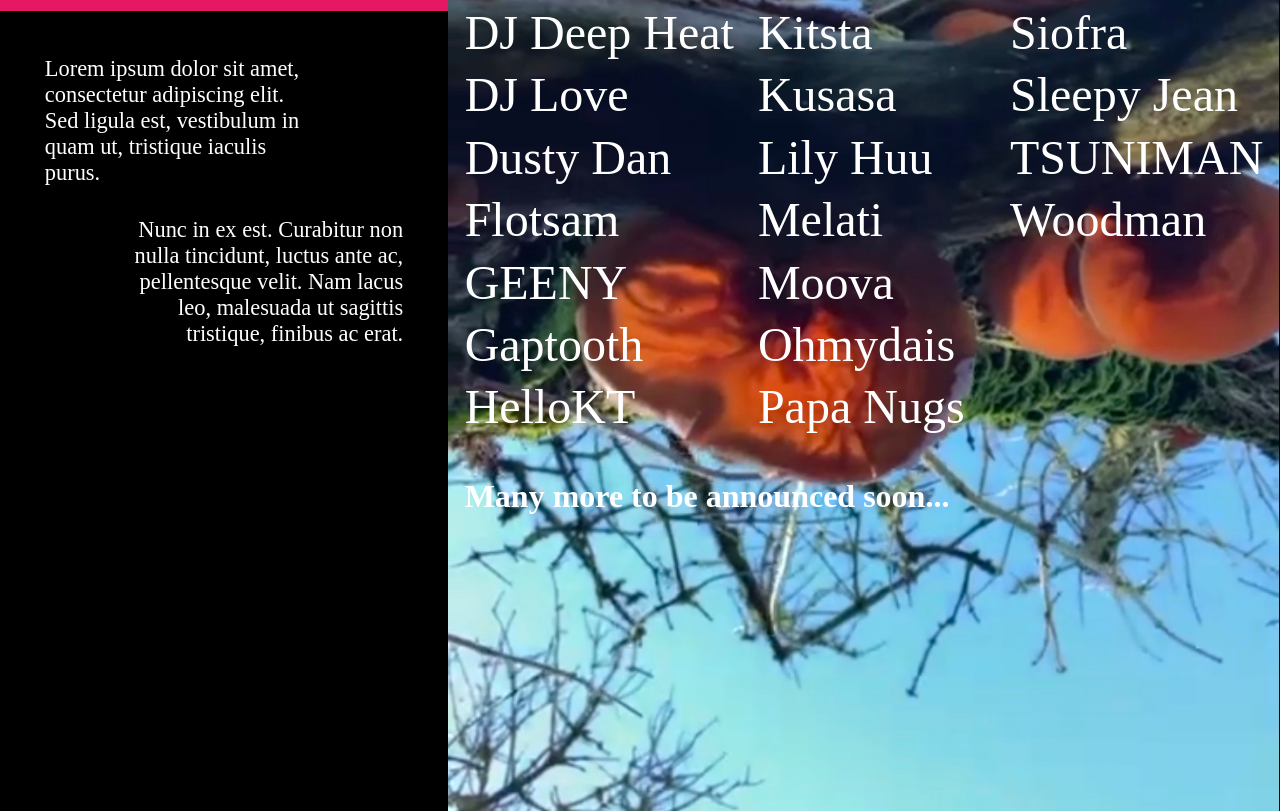
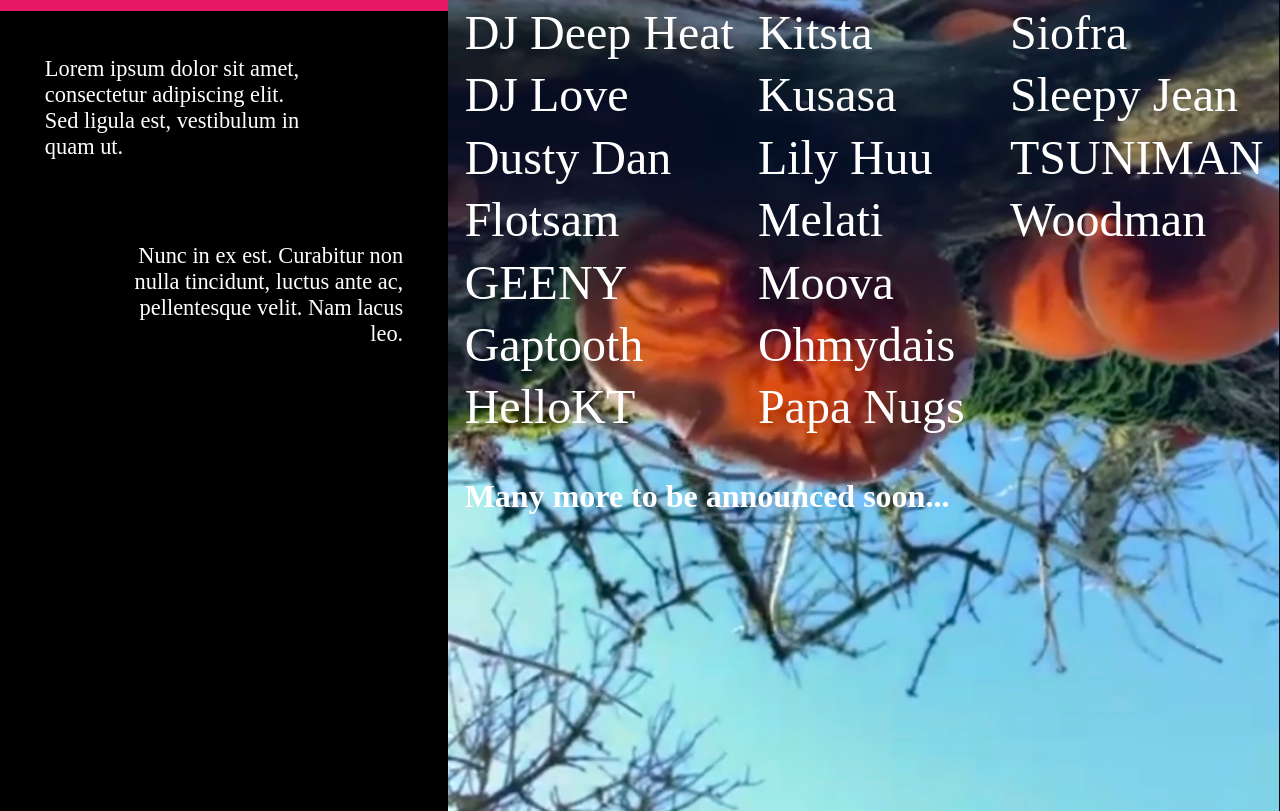
Before and after one commit to zadealter/alterfestival.github.io, a plain HTML site: page index.html in a window 1280 px wide. Shown: the part 1221-2032 px from the top of the page. Drawn offline with nearby package versions, Linux system fonts and the light colour scheme; a web font is replaced by a local one.

Commit message:
Update index.html

```diff
--- a/index.html
+++ b/index.html
@@ -285,10 +285,10 @@
       </div>
       <div class="sec2l2">
       <div class="sec2l2top">
-        Lorem ipsum dolor sit amet, consectetur adipiscing elit. Sed ligula est, vestibulum in quam ut, tristique iaculis purus.
+        Lorem ipsum dolor sit amet, consectetur adipiscing elit. Sed ligula est, vestibulum in quam ut.
       </div>
       <div class="sec2l2bottom">
-        Nunc in ex est. Curabitur non nulla tincidunt, luctus ante ac, pellentesque velit. Nam lacus leo, malesuada ut sagittis tristique, finibus ac erat.
+        Nunc in ex est. Curabitur non nulla tincidunt, luctus ante ac, pellentesque velit. Nam lacus leo.
       </div>
       </div>
     </div>
```
